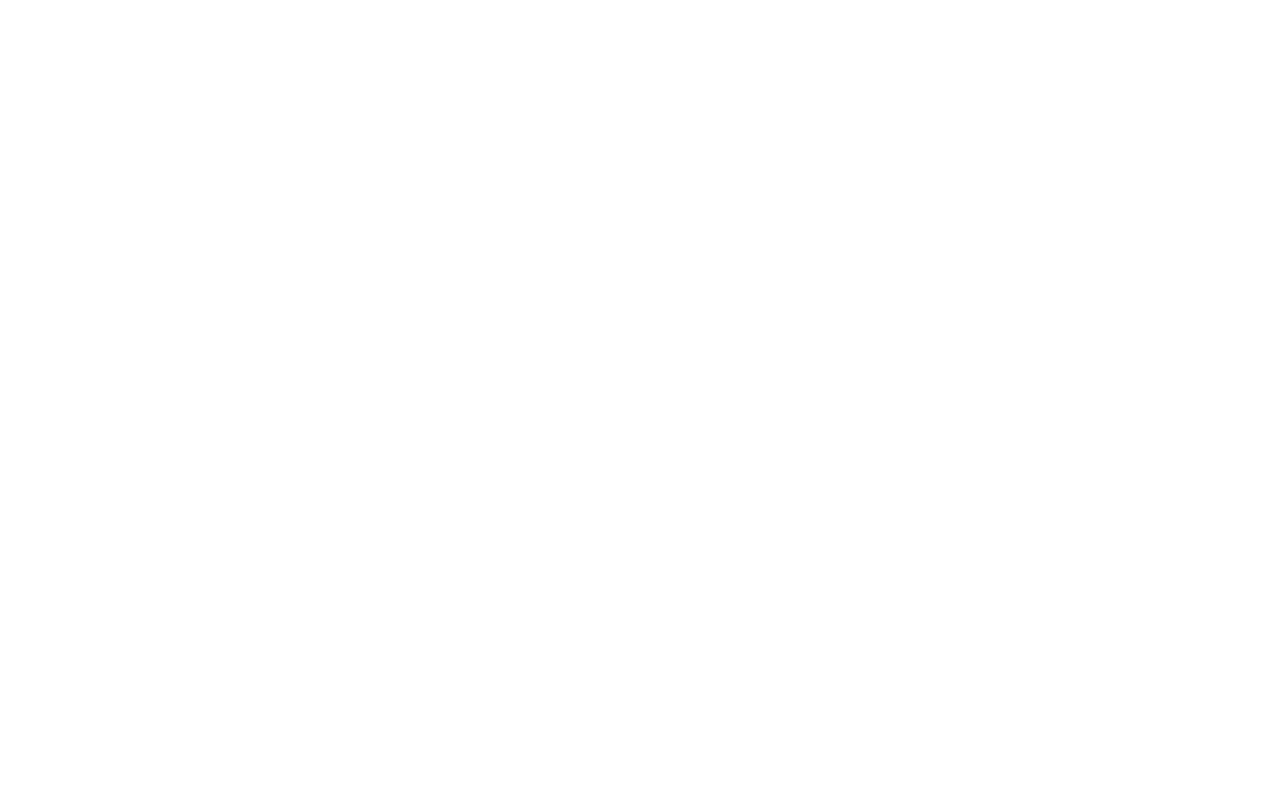
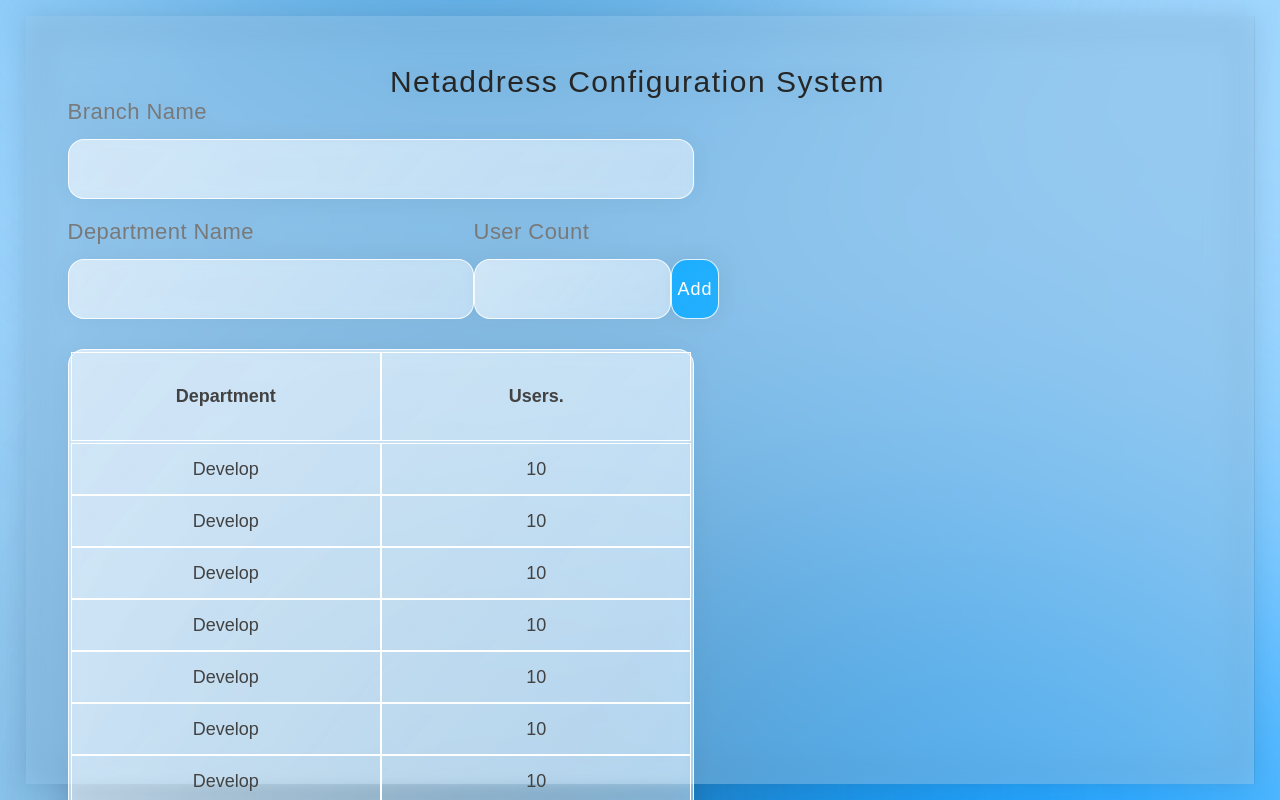
Before and after one commit to gayanukabulegoda/NetAddress-Configuration-System, a React (Create React App) app: page / in a window 1280 px wide. Before the commit this address had no page. Built offline with nearby package versions, Linux system fonts and the light colour scheme.

Commit message:
input data and load to table front end developed

```diff
--- a/src/App.css
+++ b/src/App.css
@@ -1,38 +1,38 @@
-.App {
-  text-align: center;
-}
+/*.App {*/
+/*  text-align: center;*/
+/*}*/
 
-.App-logo {
-  height: 40vmin;
-  pointer-events: none;
-}
+/*.App-logo {*/
+/*  height: 40vmin;*/
+/*  pointer-events: none;*/
+/*}*/
 
-@media (prefers-reduced-motion: no-preference) {
-  .App-logo {
-    animation: App-logo-spin infinite 20s linear;
-  }
-}
+/*@media (prefers-reduced-motion: no-preference) {*/
+/*  .App-logo {*/
+/*    animation: App-logo-spin infinite 20s linear;*/
+/*  }*/
+/*}*/
 
-.App-header {
-  background-color: #282c34;
-  min-height: 100vh;
-  display: flex;
-  flex-direction: column;
-  align-items: center;
-  justify-content: center;
-  font-size: calc(10px + 2vmin);
-  color: white;
-}
+/*.App-header {*/
+/*  background-color: #282c34;*/
+/*  min-height: 100vh;*/
+/*  display: flex;*/
+/*  flex-direction: column;*/
+/*  align-items: center;*/
+/*  justify-content: center;*/
+/*  font-size: calc(10px + 2vmin);*/
+/*  color: white;*/
+/*}*/
 
-.App-link {
-  color: #61dafb;
-}
+/*.App-link {*/
+/*  color: #61dafb;*/
+/*}*/
 
-@keyframes App-logo-spin {
-  from {
-    transform: rotate(0deg);
-  }
-  to {
-    transform: rotate(360deg);
-  }
-}
+/*@keyframes App-logo-spin {*/
+/*  from {*/
+/*    transform: rotate(0deg);*/
+/*  }*/
+/*  to {*/
+/*    transform: rotate(360deg);*/
+/*  }*/
+/*}*/
--- a/src/App.js
+++ b/src/App.js
@@ -1,12 +1,13 @@
 import './App.css';
 import { BrowserRouter as Router, Route, Routes } from "react-router-dom";
+import HomePage from "./pages/front-end/Home";
 
 function App() {
   return (
       <div className="App">
         <Router>
             <Routes>
-                <Route></Route>
+                <Route path={"/"} element={<HomePage />}></Route>
             </Routes>
         </Router>
       </div>
--- /dev/null
+++ b/src/css/HomePage.css
@@ -0,0 +1,182 @@
+*{
+    margin: 0;
+    box-sizing: border-box;
+}
+
+#HomePage{
+    position: absolute;
+    width: 100%;
+    height: 100vh;
+    background: #A0D7FF;
+    overflow: hidden;
+    display: flex;
+    justify-content: center;
+    align-items: center;
+}
+
+#HomePage .backLayouts > *{
+    position: absolute;
+    border-radius: 50%;
+    filter: blur(164.5px);
+}
+
+#HomePage .backLayouts > :first-child{
+    background: #499FDB;
+    width: 814px;
+    height: 818px;
+    bottom: 648px;
+    right: 400px;
+}
+
+#HomePage .backLayouts > :nth-child(2){
+    width: 1113px;
+    height: 818px;
+    background: #109DFF;
+    top: 534px;
+    right: -156px;
+}
+
+#HomePage .backLayouts > :last-child{
+    width: 588px;
+    height: 912px;
+    background: rgba(0, 50, 84, 0.55);
+    border-radius: 0;
+    margin-top: 84px;
+    left: 139px;
+}
+
+#HomePage .content{
+    width: 96%;
+    height: 96%;
+    background: rgba(160, 215, 255, 0.44);
+    filter: drop-shadow(0px 0px 13px rgba(0, 0, 0, 0.25));
+    backdrop-filter: blur(21.5px);
+    padding: 49px 47px 27px 42px;
+}
+
+#HomePage .title{
+    color: #262626;
+    font-family: "Poppins",sans-serif;
+    font-size: 30px;
+    font-weight: 500;
+    letter-spacing: 1.5px;
+    text-align: center;
+}
+
+#HomePage .inputs h2{
+    color: #797979;
+    font-family: "Poppins", sans-serif;
+    font-size: 22px;
+    font-weight: 400;
+    letter-spacing: 0.44px;
+}
+
+#HomePage .inputs input{
+    width: 100%;
+    border-radius: 16px;
+    border: 1px solid rgba(255, 255, 255, 0.85);
+    background: linear-gradient(130deg, rgba(255, 255, 255, 0.60) -9.69%, rgba(255, 255, 255, 0.40) 114.23%);
+    backdrop-filter: blur(6px);
+    font-family: "Poppins", sans-serif;
+    height: 60px;
+    padding: 6px 20px;
+    font-size: 18px;
+    margin-top: 14px;
+}
+
+#HomePage .inputs input + div{
+    display: flex;
+    width: 100%;
+    justify-content: space-between;
+    align-items: end;
+    margin-top: 20px;
+}
+
+#HomePage .inputs button{
+    width: 205px;
+    color: #FFF;
+    font-family: "Poppins", sans-serif;
+    height: 60px;
+    font-size: 18px;
+    font-weight: 500;
+    letter-spacing: 0.9px;
+    border-radius: 16px;
+    border: 1px solid rgba(255, 255, 255, 0.85);
+    background: linear-gradient(130deg, #1BADFF -9.69%, rgba(27, 173, 255, 0.90) 114.23%);
+    backdrop-filter: blur(6px);
+}
+
+#HomePage .inputs input + div > :first-child input{
+    width: 406px;
+}
+
+#HomePage .title + div > :first-child{
+    width: 55%;
+}
+
+#HomePage .inputs input + div > :nth-child(2) input{
+    width: 197px;
+}
+
+#HomePage table{
+    width: 100%;
+    border-radius: 16px;
+    border: 1px solid rgba(255, 255, 255, 0.85);
+    background: linear-gradient(130deg, rgba(255, 255, 255, 0.60) -9.69%, rgba(255, 255, 255, 0.40) 114.23%);
+    backdrop-filter: blur(6px);
+}
+
+#HomePage table *{
+    font-family: "Poppins", sans-serif;
+    font-size: 18px;
+    color: #424242;
+}
+
+#HomePage th ,
+#HomePage td{
+    height: 89px;
+    border: 1px solid #FFFFFF;
+    display: flex;
+    justify-content: center;
+    align-items: center;
+}
+
+#HomePage tr{
+    display: grid;
+    grid-template-columns: 1fr 1fr;
+    align-items: center;
+}
+
+#HomePage td{
+    height: 52px;
+}
+
+#HomePage thead > tr{
+    position: static;
+    top: 0;
+}
+
+#HomePage .table{
+    max-height: 469px;
+    overflow-y: scroll;
+    margin-top: 30px;
+}
+
+#HomePage .table::-webkit-scrollbar{
+    width: 0;
+}
+
+#HomePage .table + button{
+    width: 100%;
+    height: 60px;
+    margin-top: 20px;
+    border-radius: 16px;
+    border: 1px solid rgba(255, 255, 255, 0.85);
+    background: linear-gradient(130deg, #1BADFF -9.69%, rgba(27, 173, 255, 0.90) 114.23%);
+    backdrop-filter: blur(6px);
+    color: #FFF;
+    font-family: "Poppins", sans-serif;
+    font-size: 18px;
+    font-weight: 500;
+    letter-spacing: 0.9px;
+}
--- a/src/index.css
+++ b/src/index.css
@@ -1,13 +1,13 @@
-body {
-  margin: 0;
-  font-family: -apple-system, BlinkMacSystemFont, 'Segoe UI', 'Roboto', 'Oxygen',
-    'Ubuntu', 'Cantarell', 'Fira Sans', 'Droid Sans', 'Helvetica Neue',
-    sans-serif;
-  -webkit-font-smoothing: antialiased;
-  -moz-osx-font-smoothing: grayscale;
-}
+/*body {*/
+/*  margin: 0;*/
+/*  font-family: -apple-system, BlinkMacSystemFont, 'Segoe UI', 'Roboto', 'Oxygen',*/
+/*    'Ubuntu', 'Cantarell', 'Fira Sans', 'Droid Sans', 'Helvetica Neue',*/
+/*    sans-serif;*/
+/*  -webkit-font-smoothing: antialiased;*/
+/*  -moz-osx-font-smoothing: grayscale;*/
+/*}*/
 
-code {
-  font-family: source-code-pro, Menlo, Monaco, Consolas, 'Courier New',
-    monospace;
-}
+/*code {*/
+/*  font-family: source-code-pro, Menlo, Monaco, Consolas, 'Courier New',*/
+/*    monospace;*/
+/*}*/
--- a/src/pages/front-end/Home.js
+++ b/src/pages/front-end/Home.js
@@ -0,0 +1,151 @@
+import '../../css/HomePage.css'
+
+const HomePage = () =>{
+    return(
+        <div id={"HomePage"}>
+            <div className="backLayouts">
+                <div></div>
+                <div></div>
+                <div></div>
+            </div>
+            <div className="content">
+                <h1 className="title">Netaddress Configuration System</h1>
+                <div>
+                    <div>
+                        <div className="inputs">
+                            <h2>Branch Name</h2>
+                            <input type="text"/>
+                            <div>
+                                <div>
+                                    <h2>Department Name</h2>
+                                    <input type="text"/>
+                                </div>
+                                <div>
+                                    <h2>User Count</h2>
+                                    <input type="text"/>
+                                </div>
+                                <button>Add</button>
+                            </div>
+                        </div>
+                        <div className="table">
+                            <table>
+                                <thead>
+                                    <tr>
+                                        <th>Department</th>
+                                        <th>Users.</th>
+                                    </tr>
+                                </thead>
+                                <tbody>
+                                <tr>
+                                    <td>
+                                        Develop
+                                    </td>
+                                    <td>
+                                        10
+                                    </td>
+                                </tr>
+                                <tr>
+                                    <td>
+                                        Develop
+                                    </td>
+                                    <td>
+                                        10
+                                    </td>
+                                </tr>
+                                <tr>
+                                    <td>
+                                        Develop
+                                    </td>
+                                    <td>
+                                        10
+                                    </td>
+                                </tr>
+                                <tr>
+                                    <td>
+                                        Develop
+                                    </td>
+                                    <td>
+                                        10
+                                    </td>
+                                </tr>
+                                <tr>
+                                    <td>
+                                        Develop
+                                    </td>
+                                    <td>
+                                        10
+                                    </td>
+                                </tr>
+                                <tr>
+                                    <td>
+                                        Develop
+                                    </td>
+                                    <td>
+                                        10
+                                    </td>
+                                </tr>
+                                <tr>
+                                    <td>
+                                        Develop
+                                    </td>
+                                    <td>
+                                        10
+                                    </td>
+                                </tr>
+                                <tr>
+                                    <td>
+                                        Develop
+                                    </td>
+                                    <td>
+                                        10
+                                    </td>
+                                </tr>
+                                <tr>
+                                    <td>
+                                        Develop
+                                    </td>
+                                    <td>
+                                        10
+                                    </td>
+                                </tr>
+                                <tr>
+                                    <td>
+                                        Develop
+                                    </td>
+                                    <td>
+                                        10
+                                    </td>
+                                </tr>
+                                <tr>
+                                    <td>
+                                        Develop
+                                    </td>
+                                    <td>
+                                        10
+                                    </td>
+                                </tr>
+                                <tr>
+                                    <td>
+                                        Develop
+                                    </td>
+                                    <td>
+                                        10
+                                    </td>
+                                </tr>
+                                </tbody>
+                            </table>
+                        </div>
+                        <button>Process</button>
+                    </div>
+                    <div>
+                        <div className="cardset">
+
+                        </div>
+                    </div>
+                </div>
+            </div>
+        </div>
+    )
+}
+
+export default HomePage
```
